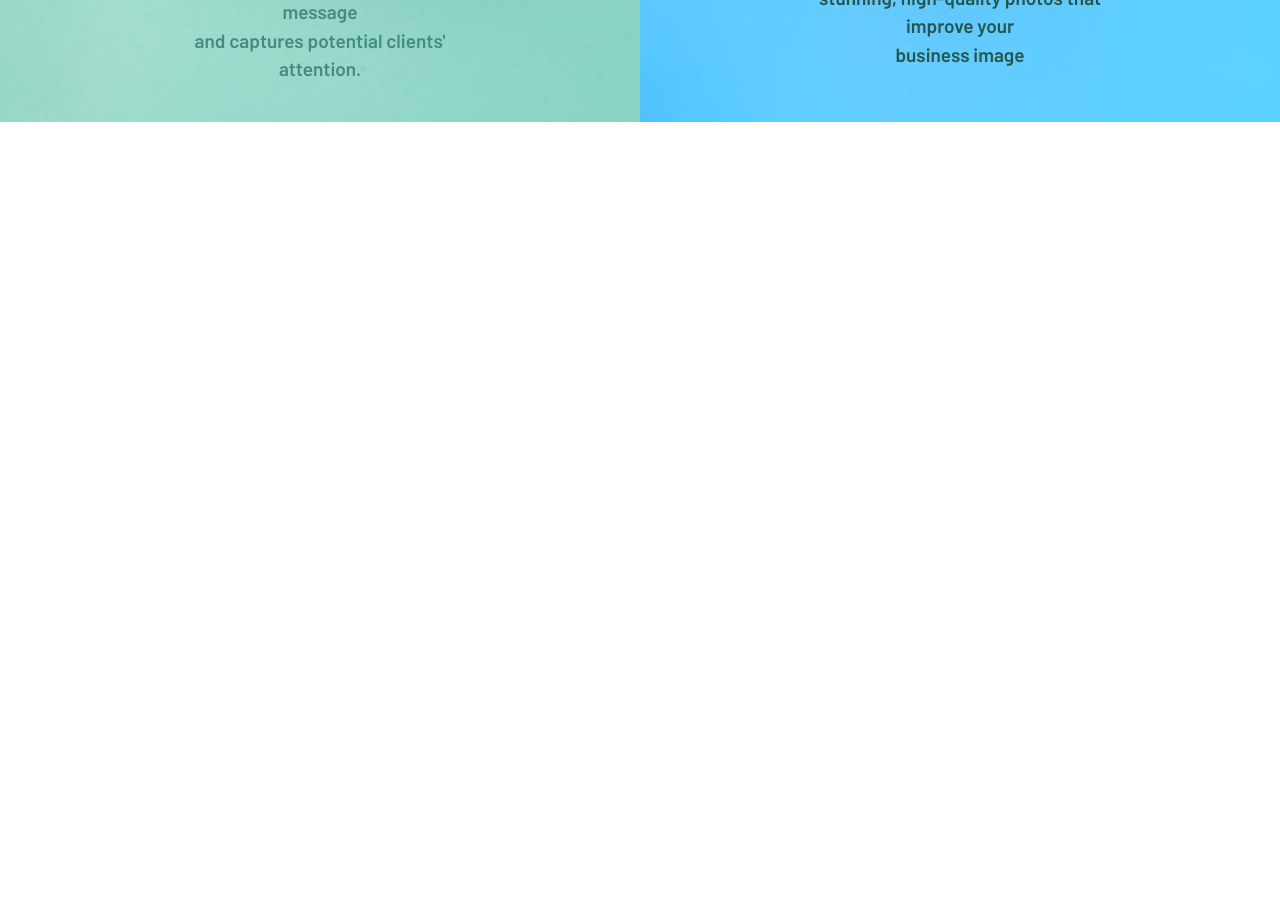
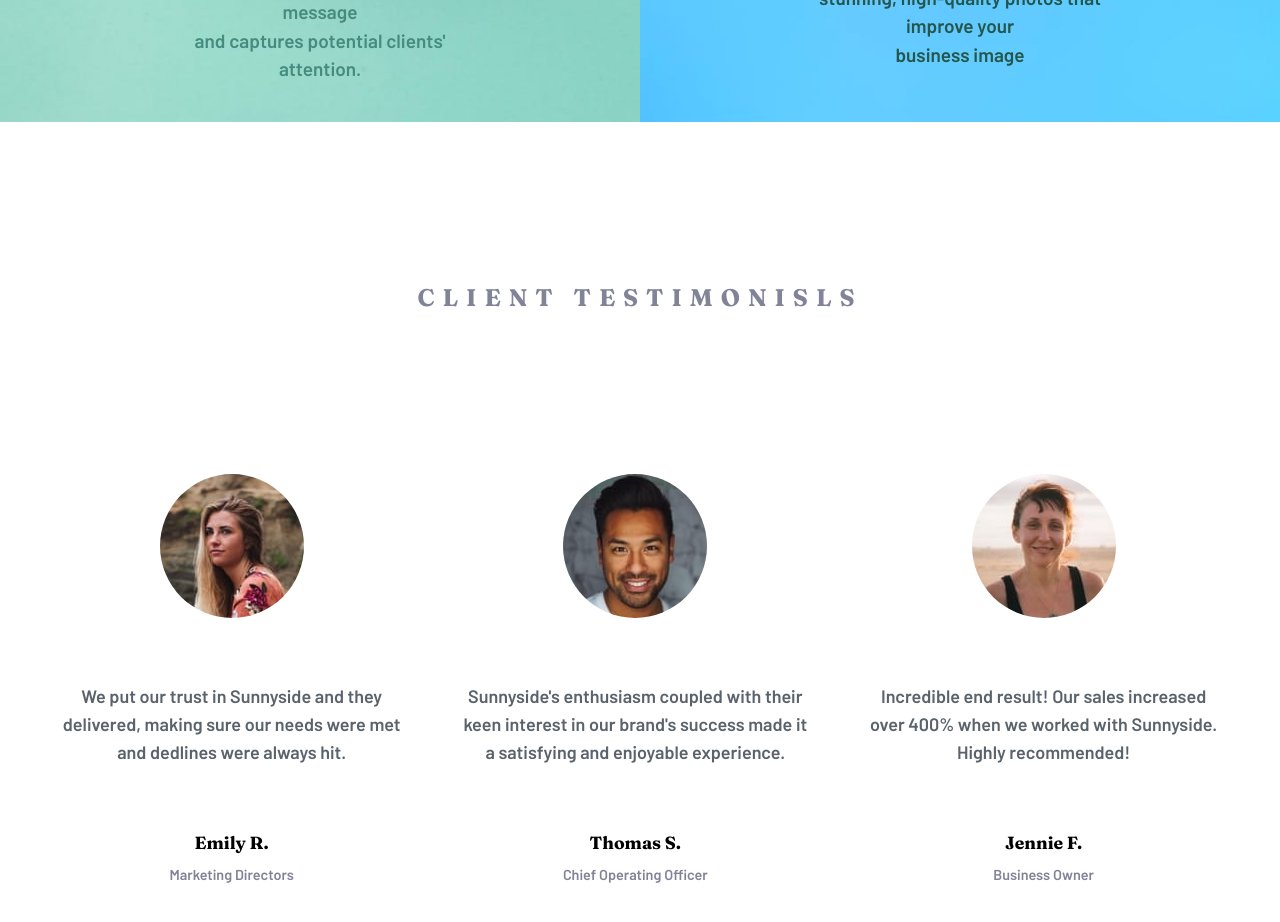
Before and after one commit to indrajith-007/sunnyside_agency-landingPage, a React (Vite) app: page / in a window 1280 px wide. Shown: the part 2300-3222 px from the top of the page. Before the commit the page ends 2422 px from the top, so only its background shows below. Built offline with nearby package versions, Linux system fonts and the light colour scheme.

Commit message:
testimonial component created and finished

```diff
--- a/src/App.jsx
+++ b/src/App.jsx
@@ -1,11 +1,13 @@
 import Hero from './components/Hero';
 import Section from './components/Section';
+import Testimonial from './components/testimonial';
 
 function App() {
     return (
         <div>
             <Hero />
             <Section />
+            <Testimonial />
         </div>
     );
 }
--- /dev/null
+++ b/src/components/testimonial.jsx
@@ -0,0 +1,58 @@
+import React from 'react';
+
+const Testimonial = () => {
+    return (
+        <div className="grid grid-cols-1">
+            <div className="flex justify-center py-[10rem]">
+                <h1 className="uppercase text-2xl font-fraunces text-dark-grayish-blue tracking-[0.5rem] font-bold text">client testimonisls</h1>
+            </div>
+            <div className="container mx-auto flex justify-evenly mb-[10rem]">
+                <div>
+                    <div className="flex flex-col justify-center items-center text-center gap-[4rem]">
+                        <img className="rounded-[50%]" src="/src/assets/image-emily.jpg" alt="avatar" />
+                        <p className="font-barlow text-[18px] text-very-dark-grayish-blue leading-7">
+                            We put our trust in Sunnyside and they
+                            <br />
+                            delivered, making sure our needs were met
+                            <br />
+                            and dedlines were always hit.
+                        </p>
+                        <div className="flex flex-col gap-2">
+                            <h1 className="text-[1.1rem] font-fraunces">Emily R.</h1>
+                            <p className="text-[0.9rem] text-dark-grayish-blue font-barlow">Marketing Directors</p>
+                        </div>
+                    </div>
+                </div>
+                <div className="flex flex-col justify-center items-center text-center gap-[4rem]">
+                    <img className="rounded-[50%]" src="/src/assets/image-thomas.jpg" alt="avatar" />
+                    <p className="font-barlow text-[18px] text-very-dark-grayish-blue leading-7">
+                        Sunnyside's enthusiasm coupled with their
+                        <br />
+                        keen interest in our brand's success made it
+                        <br />a satisfying and enjoyable experience.
+                    </p>
+                    <div className="flex flex-col gap-2">
+                        <h1 className="text-[1.1rem] font-fraunces">Thomas S.</h1>
+                        <p className="text-[0.9rem] text-dark-grayish-blue font-barlow">Chief Operating Officer</p>
+                    </div>
+                </div>
+                <div className="flex flex-col justify-center items-center text-center gap-[4rem]">
+                    <img className="rounded-[50%]" src="/src/assets/image-jennie.jpg" alt="avatar" />
+                    <p className="font-barlow text-[18px] text-very-dark-grayish-blue leading-7">
+                        Incredible end result! Our sales increased
+                        <br />
+                        over 400% when we worked with Sunnyside.
+                        <br />
+                        Highly recommended!
+                    </p>
+                    <div className="flex flex-col gap-2">
+                        <h1 className="text-[1.1rem] font-fraunces">Jennie F.</h1>
+                        <p className="text-[0.9rem] text-dark-grayish-blue font-barlow">Business Owner</p>
+                    </div>
+                </div>
+            </div>
+        </div>
+    );
+};
+
+export default Testimonial;
```
